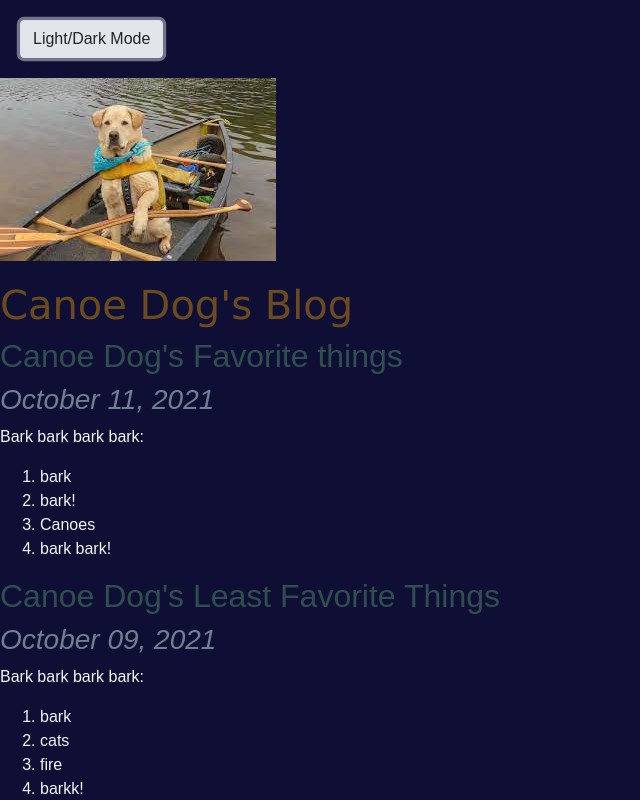
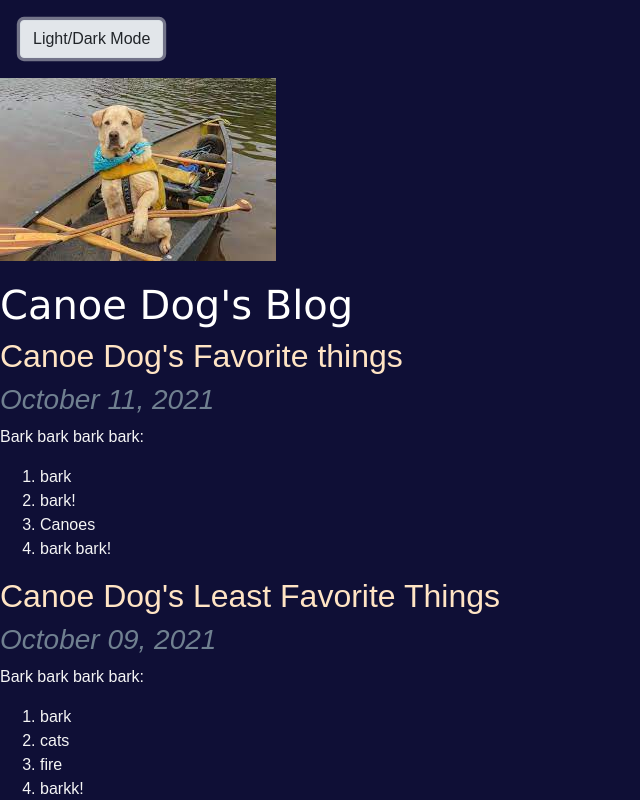
Before and after one commit to mellowmorgan/dog-blog, a plain HTML site: page dog-blog.html in a window 1280 px wide. Both pictures are taken after a click on the button "Light/Dark Mode". Shown: the top 800 px of the page, without its empty margins (0-640 px from the left). Drawn offline with Linux system fonts and the light colour scheme.

Commit message:
Change h color to white and bisque

```diff
--- a/css/dog-blog.css
+++ b/css/dog-blog.css
@@ -33,3 +33,10 @@ button{
   background-color:rgb(15, 15, 54);
   color: whitesmoke;
 }
+.dark-theme h1 {
+  color:white;
+}
+
+.dark-theme h2  {
+  color: bisque;
+}
```
